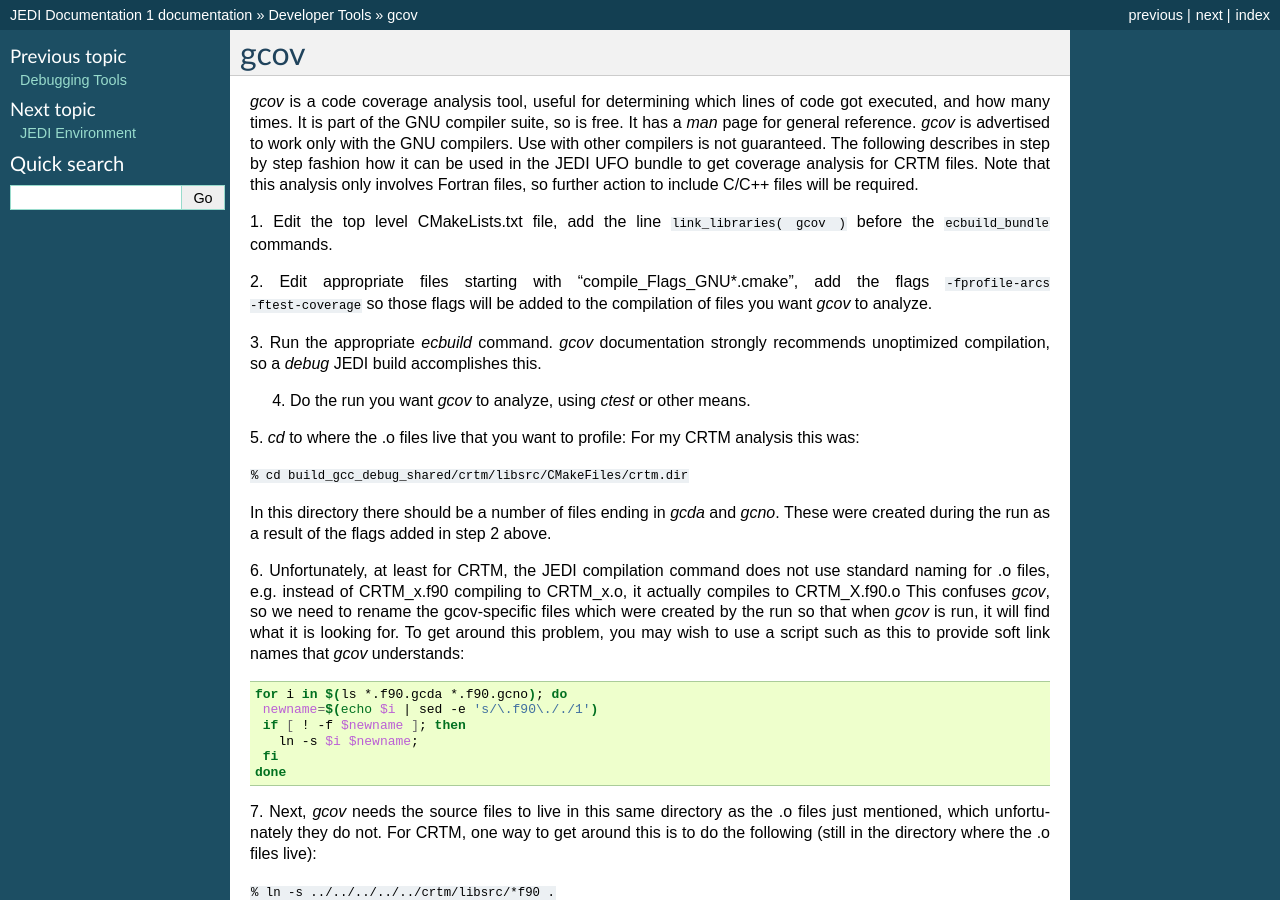
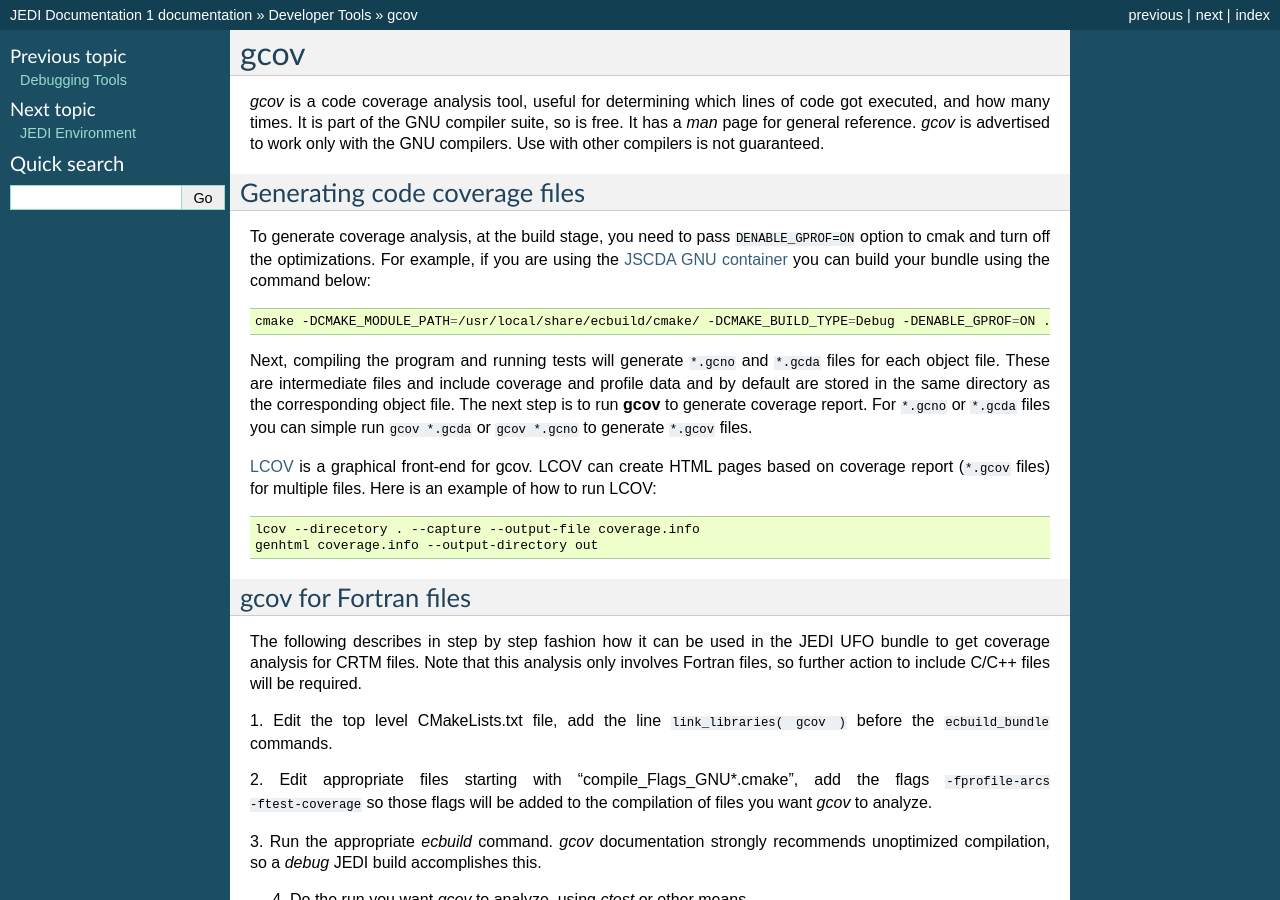
Before and after one commit to JCSDA/jedi-docs, a Sphinx documentation site: the page built from docs/developer/developer_tools/gcov.rst, in a window 1280 px wide and 900 px high. Built offline with Sphinx 7.4.7, drawn with Linux system fonts in a browser that asks for light colours.

Commit message:
clean up, update gcov

```diff
--- a/docs/developer/building_and_testing/adding_a_test.rst
+++ b/docs/developer/building_and_testing/adding_a_test.rst
@@ -16,7 +16,7 @@ Step 1: Create a File for your Test Application
 
 The goal of the :ref:`JEDI Testing Framework <test-framework>` is to have the test directory mirror the source directory such that each of the main C++ classes defined in the source directory has a corresponding test.
 
-So let's say that there is a file in some JEDI repository called :code:`src/mydir/MyClass.h` that defines a C++ class called :code:`MyClass`.  And, let's say that we want to define a unit test suite to test the various methods and constructors in :code:`MyClass`.  The first thing we would want to do is to create a file called :code:`test/mydir/MyClass.h` that will contain the test application.
+So let's say that there is a file in some JEDI repository called :code:`src/mydir/MyClass.h` that defines a C++ class called :code:`MyClass`.  And, we want to define a unit test suite to test the various methods and constructors in :code:`MyClass`.  The first thing we would want to do is to create a file called :code:`test/mydir/MyClass.h` that will contain the test application.
 
 If you're working in a well-established JEDI directory then this file may already exist.  If that's the case, then you can probably move on to Step 3.  On the other hand, if you're adding a new model to JEDI, it's possible that the directory won't exist yet, let alone the file.  So, create the directory and the file as needed.
 
--- a/docs/developer/building_and_testing/unit_testing.rst
+++ b/docs/developer/building_and_testing/unit_testing.rst
@@ -167,7 +167,7 @@ With few exceptions, all JEDI repositories contain a :code:`test` directory that
 
 Within each :code:`test` directory you will find a file called :code:`CMakeLists.txt`.  This is where each test is added, one by one, to the suite of tests that is executed by **ctest**.  As described in the `CMake documentation <https://cmake.org/documentation/>`_, this is ultimately achieved by repeated calls to the CMake :code:`add_test()` command.
 
-However, the :doc:`ecbuild package <../developer_tools/cmake>` offers a convenient interface to CMake's :code:`add_test()` command called :code:`ecbuild_add_test()`. Application tests are added by specifying :code:`TYPE SCRIPT` and :code:`COMMAND "compare.sh"` to :code:`ecbuild_add_test()`. For further details on how to interpret this argument list see :doc:`Adding a New Unit Test <adding_a_test>`.
+However, the :doc:`ecbuild package <../developer_tools/cmake>` offers a convenient interface to CMake's :code:`add_test()` command called :code:`ecbuild_add_test()`. Application tests are added by specifying :code:`TYPE SCRIPT` and :code:`COMMAND "compare.py"` to :code:`ecbuild_add_test()`. For further details on how to interpret this argument list see :doc:`Adding a New Unit Test <adding_a_test>`.
 
 Since it relies on the net result of an application, each Application test is typically associated with a single **ctest** executable.  However, applications of type :code:`oops::Test` (see :ref:`next section <test-apps>`) will typically execute multiple unit tests for each executable, or in other words each item in the ctest suite.  So, in this sense, the suite of unit tests is nested within each of the individual tests defined by **ctest**.  And, it is this nested suite of unit tests. (see :ref:`below <init-test>`).
 
@@ -348,7 +348,7 @@ When the test is executed, the :code:`compare.sh` script in the :code:`test` dir
 
 .. warning::
 
-   The **compare.sh** script may have problems if you run with multiple processors.
+   The **compare.py** script may have problems if you run with multiple processors.
 
 .. _test-framework:
 
--- a/docs/developer/developer_tools/gcov.rst
+++ b/docs/developer/developer_tools/gcov.rst
@@ -4,8 +4,30 @@ gcov
 *gcov* is a code coverage analysis tool, useful for determining which lines of
 code got executed, and how many times. It is part of the GNU compiler suite,
 so is free. It has a *man* page for general reference. *gcov* is advertised to
-work only with the GNU compilers. Use with other compilers is not guaranteed. The
-following describes in step by step fashion how it can be used in the JEDI UFO
+work only with the GNU compilers. Use with other compilers is not guaranteed.
+
+Generating code coverage files
+------------------------------
+To generate coverage analysis, at the build stage, you need to pass ``DENABLE_GPROF=ON`` option to cmak and turn off the optimizations. For example, if you are using the `JSCDA GNU container <https://hub.docker.com/r/jcsda/docker-gnu-openmpi-dev>`_ you can build your bundle using the command below:
+
+.. code:: bash
+
+  cmake -DCMAKE_MODULE_PATH=/usr/local/share/ecbuild/cmake/ -DCMAKE_BUILD_TYPE=Debug -DENABLE_GPROF=ON ../src-bundle
+
+Next, compiling the program and running tests will generate ``*.gcno`` and ``*.gcda`` files for each object file. These are intermediate files and include coverage and profile data and by default are stored in the same directory as the corresponding object file. The next step is to run **gcov** to generate coverage report. For ``*.gcno`` or ``*.gcda`` files you can simple run ``gcov *.gcda`` or ``gcov *.gcno`` to generate ``*.gcov`` files.
+
+`LCOV <http://ltp.sourceforge.net/coverage/lcov.php>`_ is a graphical front-end for gcov. LCOV can create HTML pages based on coverage report (``*.gcov`` files) for multiple files. Here is an example of how to run LCOV:
+
+.. code:: bash
+
+  lcov --direcetory . --capture --output-file coverage.info
+  genhtml coverage.info --output-directory out
+
+
+gcov for Fortran files
+----------------------
+
+The following describes in step by step fashion how it can be used in the JEDI UFO
 bundle to get coverage analysis for CRTM files. Note that this analysis only
 involves Fortran files, so further action to include C/C++ files will be
 required.
```
